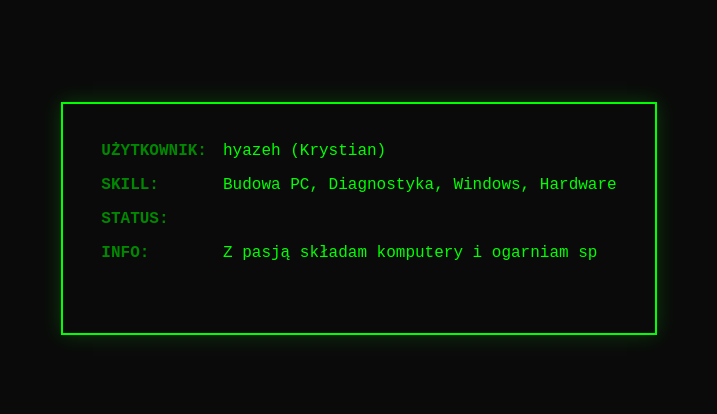
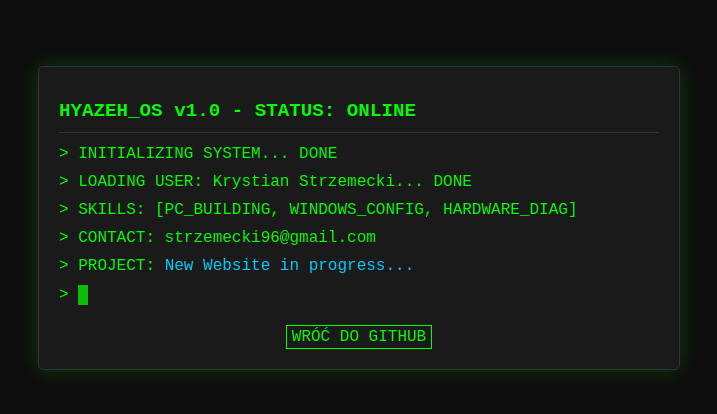
Before and after one commit to hyazeh/test, a plain HTML site: page index.html in a window 1280 px wide. Shown: the part 182-596 px from the top of the page, without its empty margins (281-998 px from the left). Drawn offline with Linux system fonts and the light colour scheme.

Commit message:
Update index.html

```diff
--- a/index.html
+++ b/index.html
@@ -2,110 +2,85 @@
 <html lang="pl">
 <head>
     <meta charset="UTF-8">
-    <title>zxcv</title>
+    <meta name="viewport" content="width=device-width, initial-scale=1.0">
+    <title>Hyazeh | System Terminal</title>
     <style>
         body {
-            background-color: #0a0a0a;
+            background-color: #0d0d0d;
             color: #00ff00;
             font-family: 'Courier New', Courier, monospace;
             display: flex;
+            flex-direction: column;
+            align-items: center;
             justify-content: center;
-            align-items: center;
             height: 100vh;
             margin: 0;
+            overflow: hidden;
         }
-        .terminal-box {
-            border: 2px solid #00ff00;
-            padding: 30px;
+        .terminal {
+            width: 80%;
+            max-width: 600px;
+            background: #1a1a1a;
+            padding: 20px;
+            border-radius: 5px;
             box-shadow: 0 0 20px rgba(0, 255, 0, 0.2);
-            max-width: 600px;
+            border: 1px solid #333;
         }
-        table {
-            border-collapse: collapse;
-        }
-        td {
-            padding: 8px;
-            vertical-align: top;
-        }
-        .label {
-            color: #008800;
-            font-weight: bold;
-            white-space: nowrap;
-        }
-
-        .typing {
-            display: inline-block;
+        .line {
+            margin-bottom: 10px;
+            white-space: pre-wrap;
+            display: none; /* Ukryte na starcie */
         }
         .cursor {
             display: inline-block;
             width: 10px;
-            height: 18px;
-            background-color: #00ff00;
+            height: 20px;
+            background: #00ff00;
             animation: blink 1s infinite;
-            margin-left: 5px;
+            vertical-align: middle;
         }
-        @keyframes blink { 50% { opacity: 0; } }
+        @keyframes blink {
+            50% { opacity: 0; }
+        }
+        h1 { font-size: 1.2rem; border-bottom: 1px solid #333; padding-bottom: 10px; }
+        a { color: #00ff00; text-decoration: none; border: 1px solid #00ff00; padding: 2px 5px; margin-top: 10px; display: inline-block; }
+        a:hover { background: #00ff00; color: #000; }
+        center { display: none; } /* Ukryte do końca pisania */
     </style>
 </head>
 <body>
 
-<div class="terminal-box">
-    <table>
-        <tr>
-            <td class="label">UŻYTKOWNIK:</td>
-            <td id="name" class="typing"></td>
-        </tr>
-        <tr>
-            <td class="label">SKILL:</td>
-            <td id="skills" class="typing"></td>
-        </tr>
-        <tr>
-            <td class="label">STATUS:</td>
-            <td id="status" class="typing"></td>
-        </tr>
-        <tr>
-            <td class="label">INFO:</td>
-            <td id="info" class="typing"></td>
-        </tr>
-    </table>
-    <div id="cursor-line" style="margin-top: 10px; opacity: 0;">
-        <span class="label">></span><span class="cursor"></span>
-    </div>
+<div class="terminal">
+    <h1>HYAZEH_OS v1.0 - STATUS: ONLINE</h1>
+    <div class="line">> INITIALIZING SYSTEM... DONE</div>
+    <div class="line">> LOADING USER: Krystian Strzemecki... DONE</div>
+    <div class="line">> SKILLS: [PC_BUILDING, WINDOWS_CONFIG, HARDWARE_DIAG]</div>
+    <div class="line">> CONTACT: strzemecki96@gmail.com</div>
+    <div class="line">> PROJECT: <span style="color: #00ccff;">New Website in progress...</span></div>
+    <div class="line" id="last-line">> <span class="cursor"></span></div>
+
+    <center id="back-link">
+        <a href="https://github.com/hyazeh">WRÓĆ DO GITHUB</a>
+    </center>
 </div>
 
 <script>
-    const data = [
-        { id: "name", text: "hyazeh (Krystian)" },
-        { id: "skills", text: "Budowa PC, Diagnostyka, Windows, Hardware" },
-        { id: "status", text: "" },
-        { id: "info", text: "Z pasją składam komputery i ogarniam sprzęt." }
-    ];
+    const lines = document.querySelectorAll('.line');
+    const backLink = document.getElementById('back-link');
+    let currentLine = 0;
 
-    async function typeAll() {
-        for (let item of data) {
-            await typeEffect(item.id, item.text);
+    function showNextLine() {
+        if (currentLine < lines.length) {
+            lines[currentLine].style.display = 'block';
+            currentLine++;
+            setTimeout(showNextLine, 600); // Odstęp między liniami (600ms)
+        } else {
+            backLink.style.display = 'block';
         }
-
-        document.getElementById('cursor-line').style.opacity = "1";
     }
 
-    function typeEffect(elementId, text) {
-        return new Promise(resolve => {
-            let i = 0;
-            const el = document.getElementById(elementId);
-            const interval = setInterval(() => {
-                if (i < text.length) {
-                    el.innerHTML += text.charAt(i);
-                    i++;
-                } else {
-                    clearInterval(interval);
-                    resolve();
-                }
-            }, 50);
-        });
-    }
-
-    window.onload = typeAll;
+    // Start po załadowaniu
+    window.onload = showNextLine;
 </script>
 
 </body>
```
